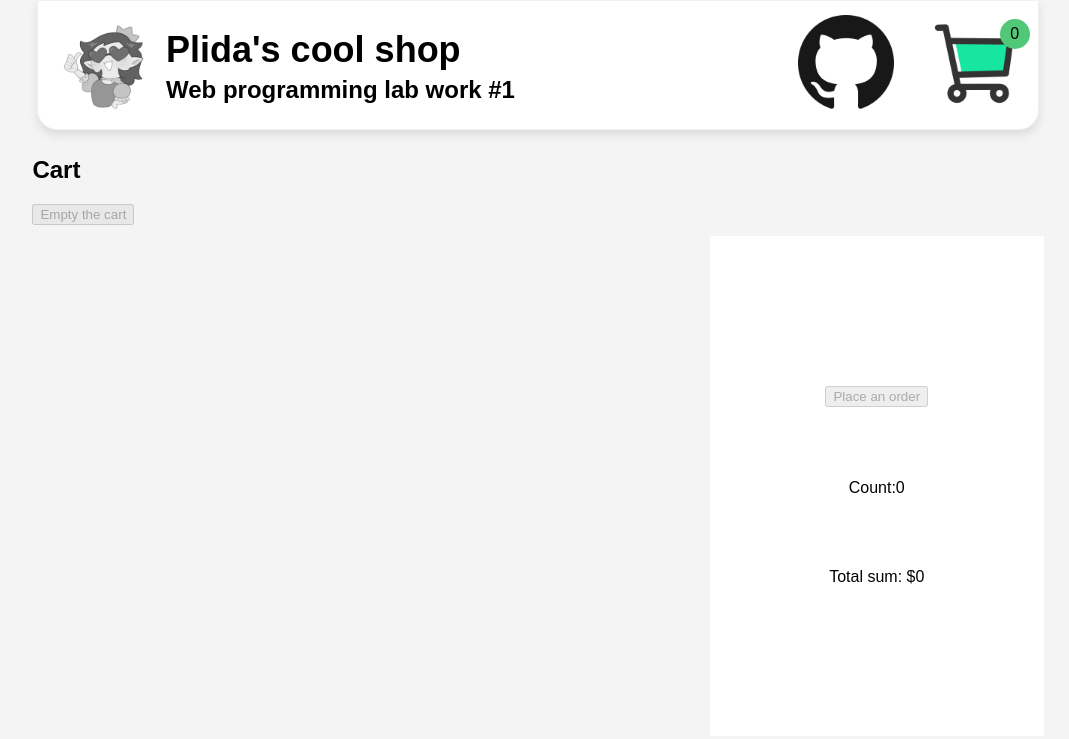
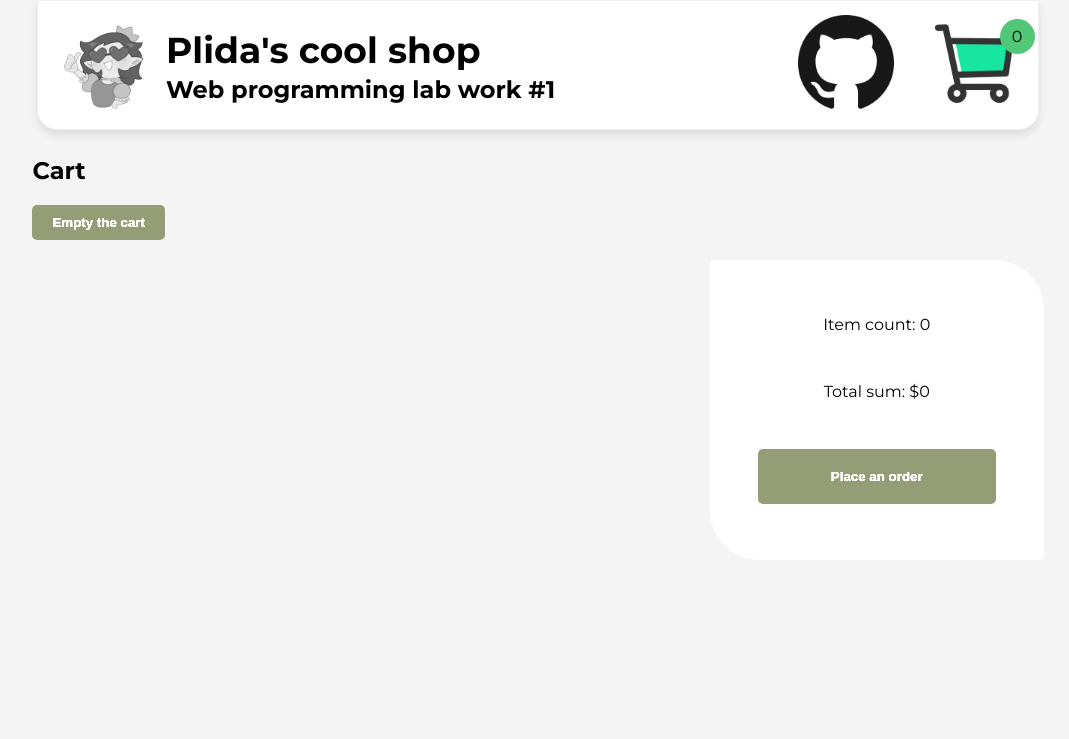
Before and after one commit to plida/itmo_webdev, a plain HTML site: page public/lab1/cart.html in a window 1280 px wide. Shown: the whole page, without its empty margins (102-1171 px from the left). Drawn offline with Linux system fonts and the light colour scheme.

Commit message:
added visual tweaks to buttons, cart page
added gitignore

```diff
--- a/public/lab1/cart.html
+++ b/public/lab1/cart.html
@@ -5,7 +5,11 @@
 	<meta name="viewport" content="width=device-width, initial-scale=1.0">
 	<meta http-equiv="X-UA-Compatible" content="ie=edge">
 	<title>Plida's shop</title>
+	<link rel="preconnect" href="https://fonts.googleapis.com">
+	<link rel="preconnect" href="https://fonts.gstatic.com" crossorigin>
+	<link href="https://fonts.googleapis.com/css2?family=Montserrat:ital,wght@0,100..900;1,100..900&display=swap" rel="stylesheet">
 	<link rel="stylesheet" href="style.css">
+
 </head>
 <body>
 	<section header class="header">
@@ -28,9 +32,12 @@
                 </div>
 	</section>
 	<div class="cartPage">
-	<section class="cartContents">
+		<section class="cartTitle">
 			<h2>Cart</h2>
 			<button id="emptyCart" onclick="emptyCart()">Empty the cart</button>
+		</section>
+	<div class="cartBottom">
+	<section class="cartContents">
 	<div id="cart_contents">
 		<ul>
 			...
@@ -39,11 +46,12 @@
 	</section>
 	<section class="cartSummary">
 		<div class="cartSummaryContents">
+		<div id="cartSummaryCount">Item count: <span id="cart_count">0</span></div>
+		<div id="cartSummaryTotal">Total sum: <span id="cart_sum">0</span></div>
 		<button id="placeOrder" onclick="openOrderForm()">Place an order</button>
-		<div>Count:<span id="cart_count">0</span></div>
-		<div>Total sum: <span id="cart_sum">0</span></div>
 		</div>
 	</section>
+	</div>
 	</div>
 	<section class="orderForm" id="orderForm">
 		<div class="orderFormContents">
--- a/public/lab1/index.js
+++ b/public/lab1/index.js
@@ -61,6 +61,9 @@ function updateCart(){
                 cartDisplayCount.textContent = count;
         }
 	if (cartButtonCount){
+		if (count > 99){
+			count = "99+";
+		}
 		cartButtonCount.textContent = count;
 	}
 
@@ -128,7 +131,6 @@ function populateCartContents(cartContents){
                         menu.classList.add('itemCartContentsMenu');
                         menu.id = 'itemCartContentsMenu' + item.id;
                         let plusBtn = document.createElement('button');
-                                plusBtn.innerText = '+';
                                 plusBtn.classList.add('plusBtn');
                                 plusBtn.id = 'plusbtn' + item.id;
                         let menuCount = document.createElement('span');
@@ -136,7 +138,6 @@ function populateCartContents(cartContents){
 				menuCount.classList.add('menuCount');
                                 menuCount.innerText = '0';
                         let minsBtn = document.createElement('button');
-                                minsBtn.innerText = '-';
                                 minsBtn.classList.add('minsBtn');
                                 minsBtn.id = 'minsbtn' + item.id;
                         menu.appendChild(minsBtn);
@@ -204,7 +205,6 @@ function populateProductList(){
 			menu.id = 'cardMenu' + key;
 			menu.classList.add('fully-hide');
 			let plusBtn = document.createElement('button');
-				plusBtn.innerText = '+';
 				plusBtn.classList.add('plusBtn');
 				plusBtn.id = 'plusbtn' + key;
 			let menuCount = document.createElement('span');
@@ -212,7 +212,6 @@ function populateProductList(){
 				menuCount.classList.add('menuCount');
 				menuCount.innerText = '0';
 			let minsBtn = document.createElement('button');
-				minsBtn.innerText = '-';
 				minsBtn.classList.add('minsBtn');
 				minsBtn.id = 'minsbtn' + key;
 			menu.appendChild(minsBtn);
--- a/public/lab1/style.css
+++ b/public/lab1/style.css
@@ -29,7 +29,8 @@
 body{
 	padding-top: 8em;
 	background-color: #f4f4f4;
-	font-family:"Arial";
+	font-family:"Montserrat", sans-serif;
+	font-style: normal;
 }
 
 .header{
@@ -160,8 +161,8 @@ body{
 	display:flex;
 	justify-content: center;
 	align-items: center;
-	width: 30px;
-	height: 30px;
+	width: 35px;
+	height: 35px;
 	border-radius: 9999px;
 	color: black;
 }
@@ -186,7 +187,7 @@ body{
         background-color: #fff;
         padding: 10px;
         border-radius: 5px 5px 5px 5px;
-        margin: 5px 25px 5px 25px;
+        margin: 0px 25px 5px 0px;
         height: 100px;
 	min-width: 365px;
         display: flex;
@@ -211,13 +212,20 @@ body{
 
 .itemCartContentsMenu{
 	margin-left: auto;
+	margin-right: 10px;
 }
 
 .cartPage{
 	display: flex;
+	flex-direction: column;
 	justify-content: center;
 	width: 80%;
 	margin: 0 auto;
+}
+
+.cartBottom{
+	display: flex;
+	margin-top: 20px;
 }
 
 .cartSummary{
@@ -226,11 +234,11 @@ body{
 	flex-direction: column;
 	align-items: center;
 	justify-content: center;
-	height: 500px;
+	height: 300px;
 	background-color: #fff;
 	margin-left: auto;
+	border-radius: 5px 50px;
 	right: 0;
-	margin-top: 100px;
 }
 
 .cartContents{
@@ -241,8 +249,17 @@ body{
 	display: flex;
 	flex-direction: column;
 	align-items: center;
-	justify-content: space-between;
-	height: 200px;
+	justify-content: space-evenly;
+	width: 95%;
+	height: 95%;
+}
+
+.cartTitle{
+	flex-grow: 2;
+}
+
+#cartSummaryTotal{
+	margin-bottom: 0%;
 }
 
 .addBtn{
@@ -252,6 +269,7 @@ body{
 	display: inline-block;
 	text-align: center;
 	width: 30px;
+	font-weight: 600;
 }
 .plusBtn{
 	width: 40px;
@@ -264,6 +282,15 @@ body{
 	padding: 5px;
 }
 
+#placeOrder{
+	padding: 20px 10px;
+	width: 75%;
+}
+
+#emptyCart{
+	padding: 10px 20px;
+}
+
 h1{
 	font-size: 36px;
 }
@@ -274,9 +301,15 @@ h2{
 
 button{
 	cursor:pointer;
+	background-color: #606C38;
+	color: white;
+	border: 0;
+	border-radius: 5px;
+	font-weight: 600;
 }
 button:disabled{
 	cursor: not-allowed;
+	filter: grayscale(50%) brightness(150%);
 }
 
 hr {
@@ -286,6 +319,7 @@ hr {
 }
 
 ul{
+	margin: 0;
 	padding: 0;
 }
 
@@ -295,6 +329,15 @@ ul{
 
 .fully-hide{
 	display: none !important;
+}
+
+.plusBtn::before {
+ 	content: "\2795";
+	filter: brightness(0) invert(1);
+}
+.minsBtn::before {
+        content: "\2796";
+	filter: brightness(0) invert(1);
 }
 
 @media only screen and (max-width: 1080px) {
@@ -356,3 +399,13 @@ ul{
         }
 
 }
+
+@media only screen and (max-width:410px){
+        .itemCard{
+                padding: 10px;
+                margin: 5px;
+                width: 150px;
+                height: 350px;
+        }
+
+}
```
Also changed, not shown: 3 other files. Lines whose indentation alone changed are shown as unchanged.
